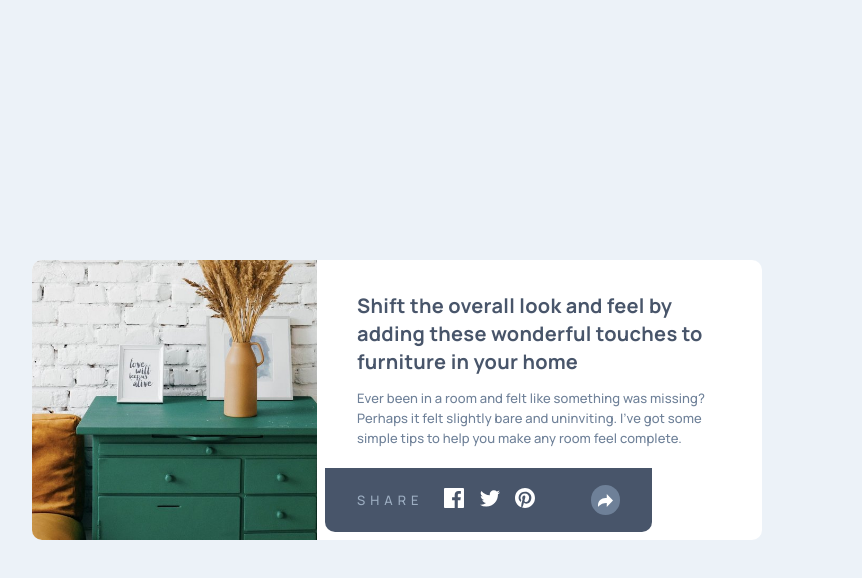
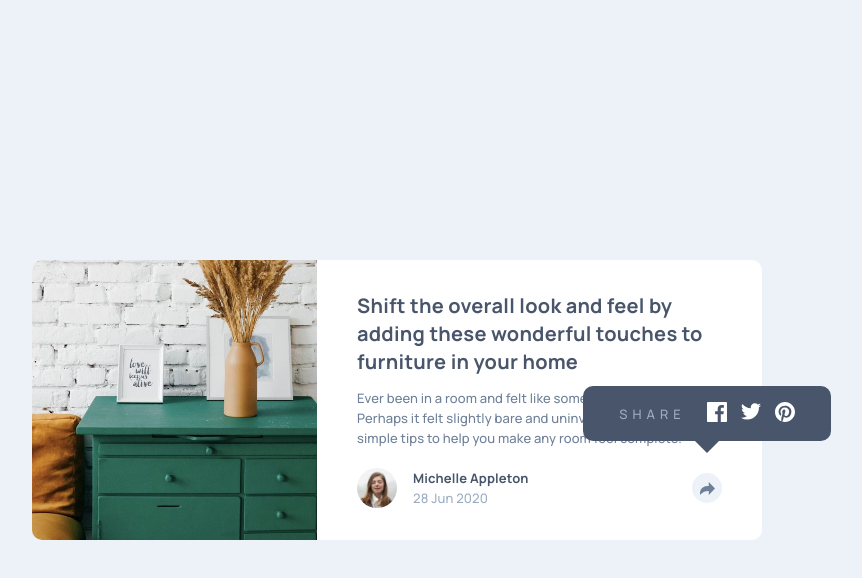
Before and after one commit to thomaserdmenger/article-preview-component, a plain HTML site: page index.html in a window 1280 px wide. Both pictures are taken after a click on the element 950 px from the left and 488 px from the top of the page. Shown: the whole page, without its empty margins (243-1105 px from the left). Drawn offline with Linux system fonts and the light colour scheme.

Commit message:
add social container + interactivity on desktop

```diff
--- a/css/styles.css
+++ b/css/styles.css
@@ -34,6 +34,7 @@ p {
   border-radius: var(--border-radius);
   display: flex;
   flex-direction: column;
+  position: relative;
 }
 
 .image__container {
@@ -97,6 +98,10 @@ p {
   flex-direction: column;
 }
 
+.media__share-container--desktop {
+  display: none;
+}
+
 .media__share-container,
 .social__share-container {
   height: 1.875rem;
@@ -112,7 +117,8 @@ p {
   background-color: var(--color-text);
 }
 
-.media__share-container:hover {
+.media__share-container:hover,
+.media__share-container--desktop:hover {
   background-color: var(--color-text);
 }
 
@@ -135,7 +141,7 @@ p {
   letter-spacing: 0.12px;
 }
 
-.social__container {
+.social__container-mobile {
   height: 4rem;
   width: 20.4375rem;
   border-bottom-left-radius: var(--border-radius);
@@ -164,6 +170,14 @@ p {
   justify-content: space-between;
   align-items: center;
   margin-right: 3.5rem;
+}
+
+.social__bubble {
+  display: none;
+}
+
+.social__arrow {
+  display: none;
 }
 
 @media only screen and (min-width: 1000px) {
@@ -202,4 +216,62 @@ p {
   .content__text {
     margin-bottom: 1.25rem;
   }
+
+  .social__container-mobile {
+    display: none;
+  }
+
+  .media__share-container {
+    display: none;
+  }
+
+  .media__share-container--desktop {
+    height: 1.875rem;
+    width: 1.875rem;
+    border-radius: 100%;
+    background-color: var(--color-background-main);
+    display: grid;
+    place-items: center;
+    cursor: pointer;
+  }
+
+  .media__button__share--white-desktop {
+    display: none;
+  }
+
+  .social__image__container {
+    width: 5.75rem;
+    display: flex;
+    justify-content: space-between;
+    margin: 0;
+  }
+
+  .social__bubble-container {
+    width: 15.5rem;
+    position: absolute;
+    top: 25%;
+    right: -9.5%;
+    top: 45%;
+    display: none;
+  }
+
+  .social__bubble {
+    width: 15.5rem;
+    height: 3.4375rem;
+    background-color: var(--color-heading);
+    border-radius: var(--border-radius);
+    display: flex;
+    align-items: center;
+    padding: 1.125rem 2.25rem;
+  }
+
+  .social__arrow {
+    border-color: var(--color-heading) transparent;
+    border-style: solid;
+    border-width: 12px 12px 0 12px;
+    width: 10px;
+    position: relative;
+    left: 45%;
+    display: block;
+  }
 }
--- a/index.html
+++ b/index.html
@@ -39,8 +39,12 @@
               <img class="media__button__share" src="./images/icon-share-default.svg" alt="#" />
               <img class="media__button__share--white" src="./images/icon-share-white.svg" alt="#" />
             </div>
+            <div class="media__share-container--desktop">
+              <img class="media__button__share-desktop" src="./images/icon-share-default.svg" alt="#" />
+              <img class="media__button__share--white-desktop" src="./images/icon-share-white.svg" alt="#" />
+            </div>
           </div>
-          <div class="social__container">
+          <div class="social__container-mobile">
             <p class="social__text">share</p>
             <div class="social__image__container">
               <a href="https://www.facebook.com/" target="_blank"
@@ -58,6 +62,23 @@
             </div>
           </div>
         </div>
+        <div class="social__bubble-container">
+          <div class="social__bubble">
+            <p class="social__text">share</p>
+            <div class="social__image__container">
+              <a href="https://www.facebook.com/" target="_blank"
+                ><img src="./images/icon-facebook.svg" alt="#"
+              /></a>
+              <a href="https://twitter.com/" target="_blank"
+                ><img src="./images/icon-twitter.svg" alt="#"
+              /></a>
+              <a href="https://www.pinterest.com/" target="_blank"
+                ><img src="./images/icon-pinterest.svg" alt="#"
+              /></a>
+            </div>
+          </div>
+          <div class="social__arrow"></div>
+        </div>
       </div>
     </main>
   </body>
--- a/scripts/script.js
+++ b/scripts/script.js
@@ -4,14 +4,23 @@ const imgShareContainer = document.querySelector('.media__share-container');
 const imgShareDefault = document.querySelector('.media__button__share');
 const imgShareWhite = document.querySelector('.media__button__share--white');
 
-const socialContainer = document.querySelector('.social__container');
+const socialContainer = document.querySelector('.social__container-mobile');
 const socialShareContainer = document.querySelector('.social__share-container');
+const bubbleContainer = document.querySelector('.social__bubble-container');
 
 const mediaContainer = document.querySelector('.media__container');
+const mediaShareContainer = document.querySelector('.media__share-container--desktop');
+const mediaShareDefault = document.querySelector('.media__button__share-desktop');
+const mediaShareWhite = document.querySelector('.media__button__share--white-desktop');
 
 imgShareContainer.addEventListener('mouseenter', () => {
   imgShareDefault.style.display = 'none';
   imgShareWhite.style.display = 'block';
+});
+
+mediaShareContainer.addEventListener('mouseenter', () => {
+  mediaShareDefault.style.display = 'none';
+  mediaShareWhite.style.display = 'block';
 });
 
 imgShareContainer.addEventListener('click', () => {
@@ -28,3 +37,16 @@ imgShareContainer.addEventListener('mouseleave', () => {
   imgShareDefault.style.display = 'block';
   imgShareWhite.style.display = 'none';
 });
+
+mediaShareContainer.addEventListener('mouseleave', () => {
+  mediaShareDefault.style.display = 'block';
+  mediaShareWhite.style.display = 'none';
+});
+
+mediaShareContainer.addEventListener('click', () => {
+  if (bubbleContainer.style.display === 'block') {
+    bubbleContainer.style.display = 'none';
+  } else {
+    bubbleContainer.style.display = 'block';
+  }
+});
```
